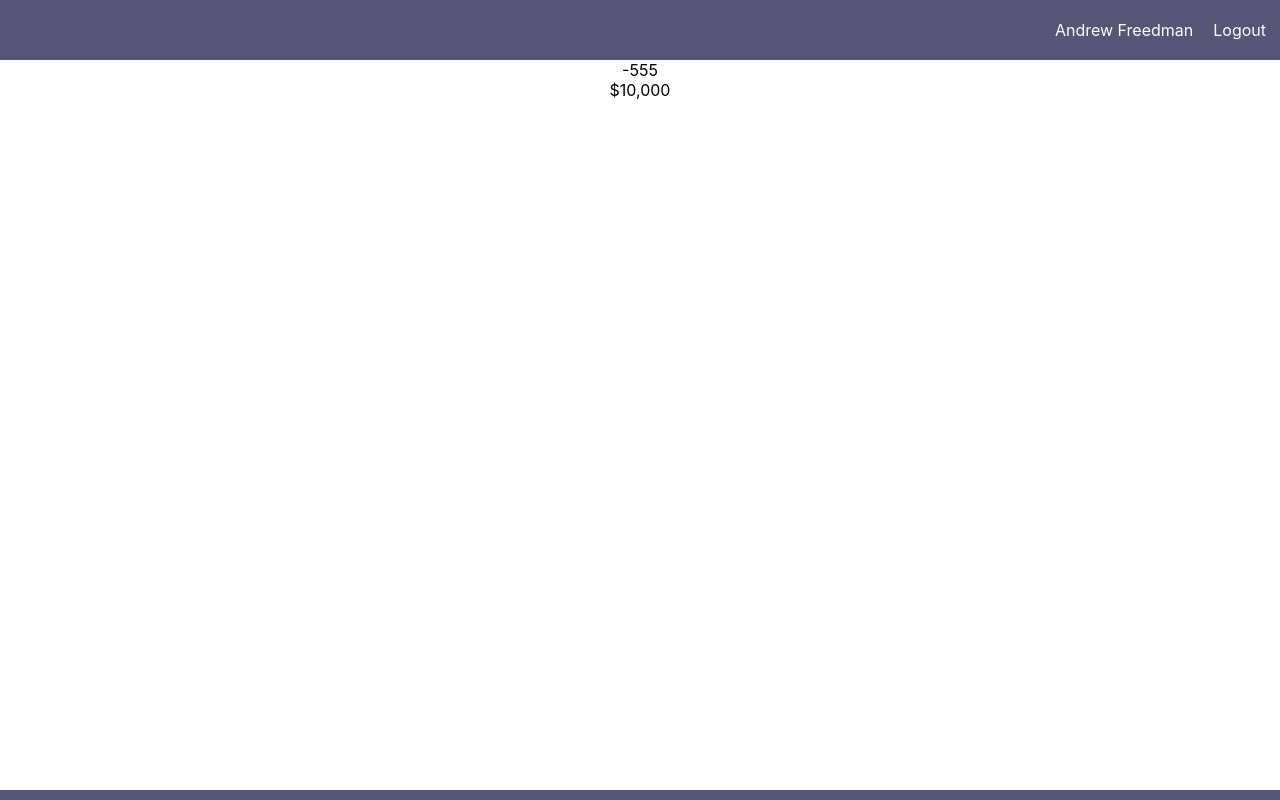
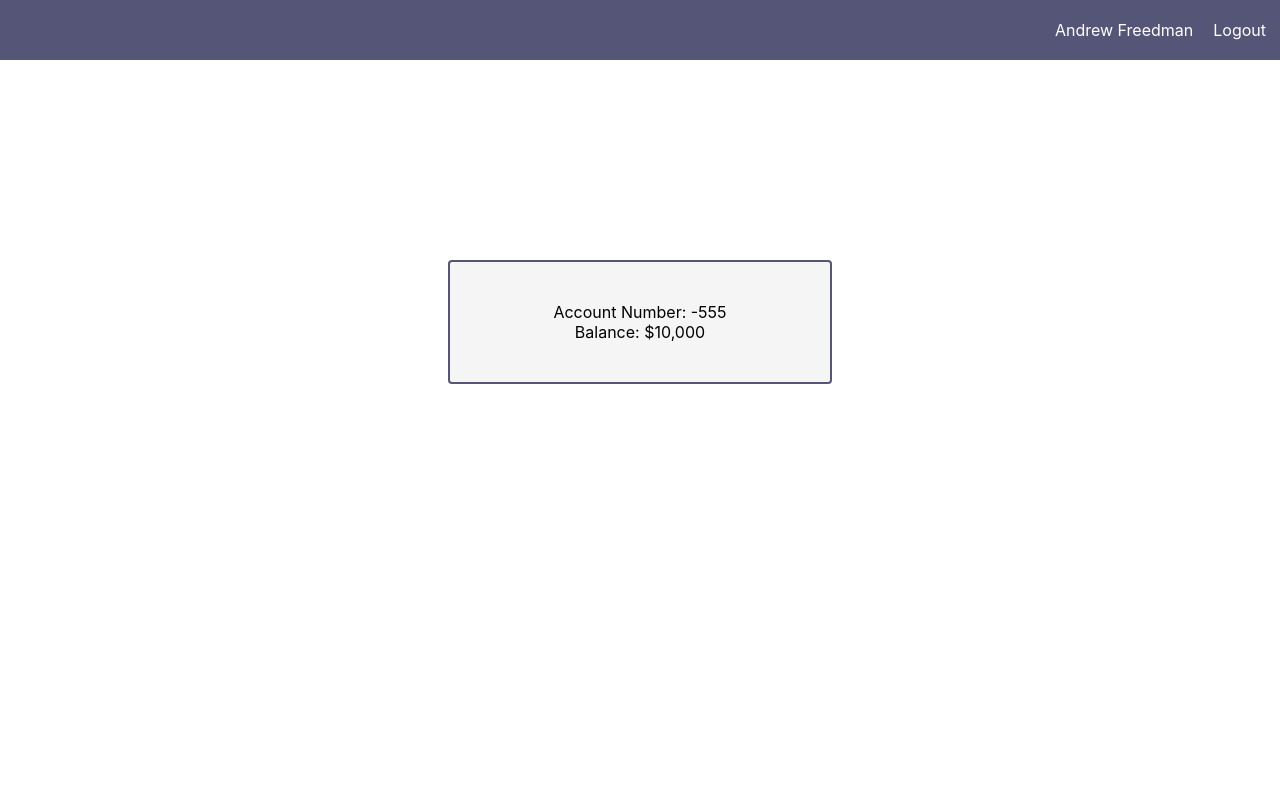
Before and after one commit to ajfreedm/freedman-financial, a React (Create React App) app in the folder client/: page /account in a window 1280 px wide. Shown: the top 800 px of the page. Built offline with nearby package versions, Linux system fonts and the light colour scheme; no server answers.

Commit message:
started adding axios to account

```diff
--- a/client/src/components/Account.js
+++ b/client/src/components/Account.js
@@ -1,14 +1,35 @@
+import axios from 'axios'
+import {useState, useEffect} from 'react'
+
+const url ="https://api.airtable.com/v0/appK4WDNdIvyVcUAu/Table%201?api_key=keygMy5j7EsXv29IM&filterByFormula=({username}='johndoe')"
 function Account() {
-    return (
-      <main>
 
-      <section id="account-wrapper">
-        <div id = "account">-555</div>
-        <div id="balance">$10,000</div>
-      </section>
 
+
+    const [account, setAccount] = useState( [] );
+
+    useEffect(() => {
+      const axiosAccount = async () => {
+        const response = await axios(url);
+        setAccount(response.data);
+      };
+        console.log(JSON.stringify(account));
+      axiosAccount();
+    }, []);
+
+
+
+
+  return (
+    <main>
+      <div id="accountContainer">
+        <div id="account-wrap">
+          <div id="account-number">Account Number: -555</div>
+          <div id="account-ballance">Balance: $10,000</div>
+        </div>
+      </div>
     </main>
-    )
+  );
 }
 
-export default Account
+export default Account;
--- a/client/src/components/Register.js
+++ b/client/src/components/Register.js
@@ -5,6 +5,8 @@ import {
     Route,
     Link
   } from 'react-router-dom'
+
+
 
 function Register() {
     return (
--- a/client/src/styles/structure.css
+++ b/client/src/styles/structure.css
@@ -32,6 +32,31 @@ nav a {
 }
 
 
+
+#accountContainer{
+    display: flex;
+    justify-content: center;
+    width: 100%;
+    height: auto;
+    margin: 200px 0 0 0;
+
+
+}
+
+
+#accountContainer #account-wrap {
+    margin: 0 auto;
+    width:300px;
+    background-color: #F5F5F5;
+    padding: 40px;
+    border: 2px solid #555577;
+    border-radius: 4px;
+ }
+
+
+
+
+
 footer {
     background-color: #555577;
     overflow: hidden;
```
